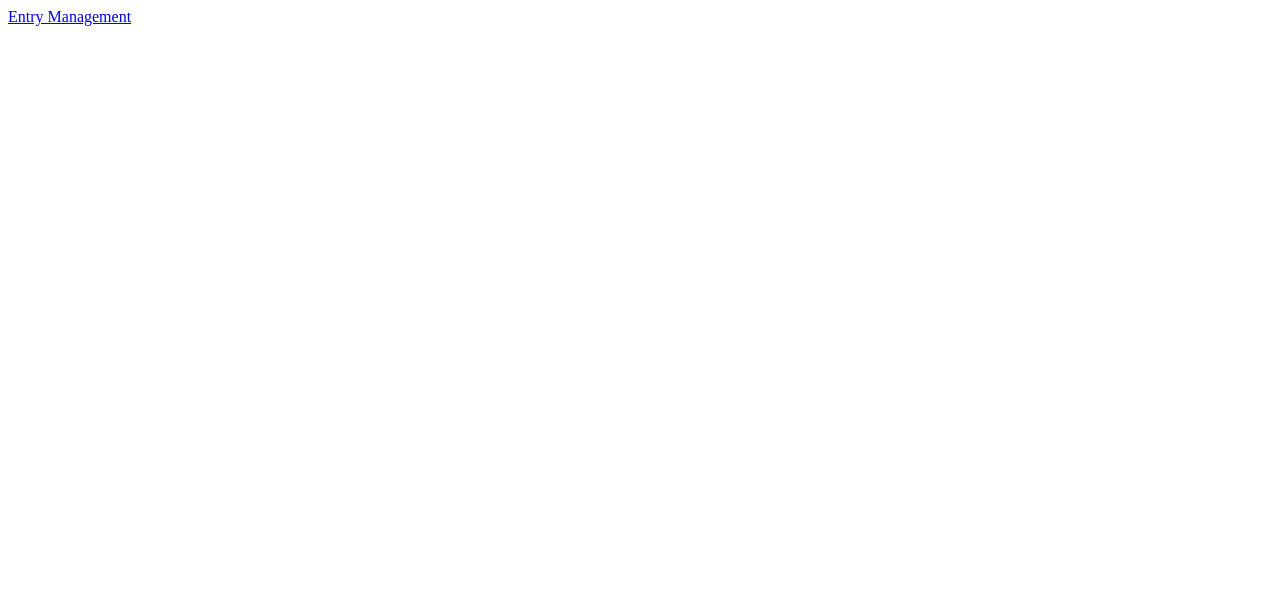
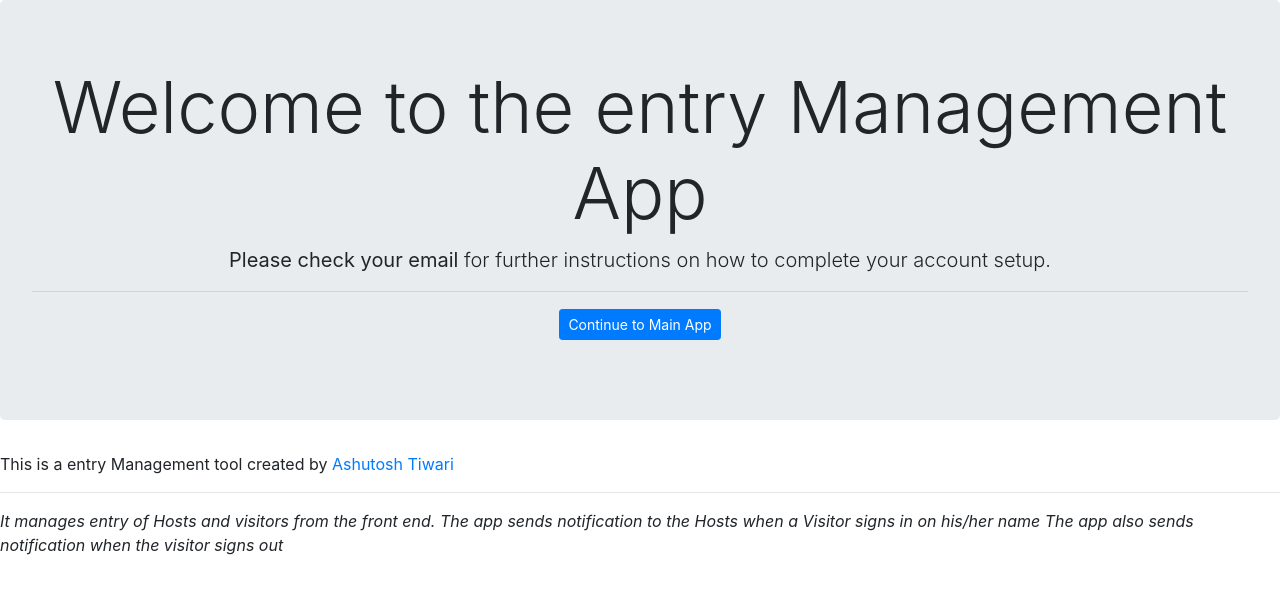
Before and after one commit to ashutosh2329/entry_Management, a Django app: page / in a window 1280 px wide. Before the commit the part shown is almost empty. Shown: the top 594 px of the page. Run offline with Django 3.2, Linux system fonts and the light colour scheme; some libraries are stand-ins or nearby versions.

Commit message:
Front end beautification and finalising

```diff
--- a/mysite/templates/addHost.html
+++ b/mysite/templates/addHost.html
@@ -4,7 +4,7 @@
 {% endblock %}
 {% block content %}
 <h2>Add Details of the Host</h2>
-<div class="container">
+<div class="jumbotron text-center">
 
     <form method="POST" class="post-form">{% csrf_token %}
         {{ form.as_p }}
--- a/mysite/templates/base.html
+++ b/mysite/templates/base.html
@@ -29,9 +29,10 @@
                   </ul>
                 </div>
             </nav>
-
+            <div class="jumbotron text-center">
                 {% block content %}
 
                 {% endblock %}
+            </div>
 </body>
 </html>
--- a/mysite/templates/checkinVisitor.html
+++ b/mysite/templates/checkinVisitor.html
@@ -4,6 +4,7 @@
 {% endblock %}
 {% block content %}
 <h2>Add Details of the visitor</h2>
+<div class="jumbotron text-center">
 <div class="container">
 
     <form method="POST" class="post-form">{% csrf_token %}
@@ -16,5 +17,6 @@
         {{ error }}
 </div>
 </div>
+</div>
 {% endif %}
 {% endblock %}
--- a/mysite/templates/home.html
+++ b/mysite/templates/home.html
@@ -1,12 +1,29 @@
 <!DOCTYPE html>
 <html lang="en">
 <head>
+        <link rel="stylesheet" href="https://stackpath.bootstrapcdn.com/bootstrap/4.3.1/css/bootstrap.min.css" integrity="sha384-ggOyR0iXCbMQv3Xipma34MD+dH/1fQ784/j6cY/iJTQUOhcWr7x9JvoRxT2MZw1T" crossorigin="anonymous">
     <meta charset="UTF-8">
     <meta name="viewport" content="width=device-width, initial-scale=1.0">
     <meta http-equiv="X-UA-Compatible" content="ie=edge">
     <title>Home</title>
 </head>
 <body>
-    <a href="/myapp">Entry Management</a>
+
+    <div class="jumbotron text-center">
+            <h1 class="display-3"> Welcome to the entry Management App </h1>
+            <p class="lead"><strong>Please check your email</strong> for further instructions on how to complete your account setup.</p>
+            <hr>
+            <p class="lead">
+              <a class="btn btn-primary btn-sm" href="/myapp" role="button">Continue to Main App</a>
+            </p>
+    </div>
+    <p>
+        This is a entry Management tool created by <a href="">Ashutosh Tiwari</a> <br>
+        <hr>
+        <P> <i> It manages entry of Hosts and visitors from the front end.
+                The app sends notification to the Hosts when a Visitor signs in on his/her name
+                The app also sends notification when the visitor signs out
+        </i> </P>
+    </p>
 </body>
 </html>
```
Also changed, not shown: mysite/templates/myapp_home.html (+7 -4 lines).
